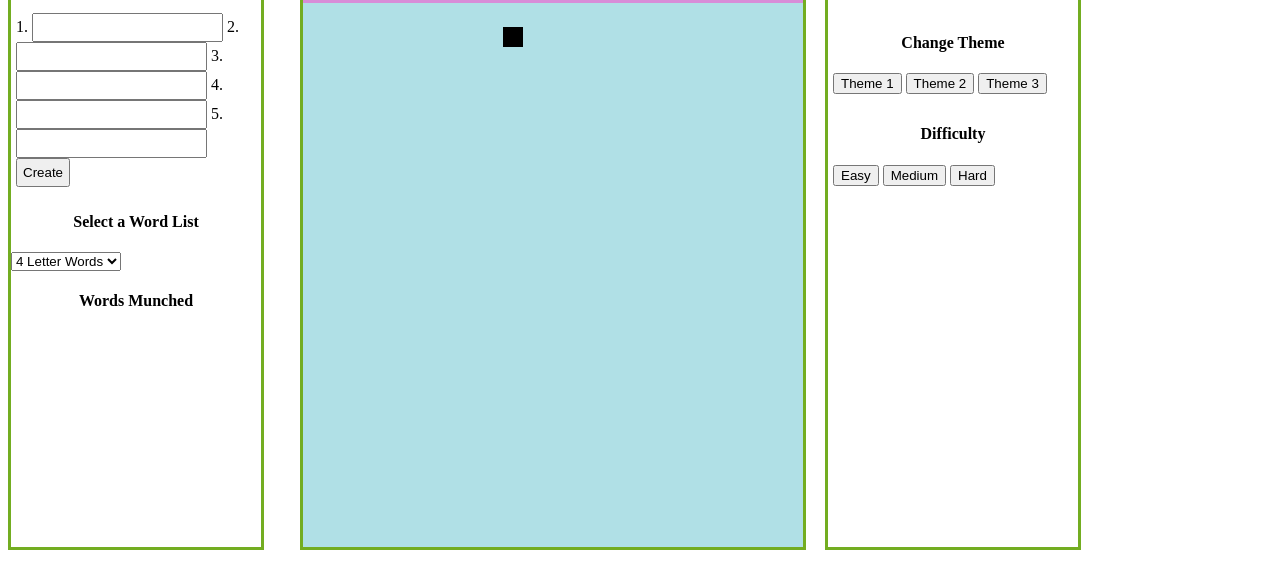
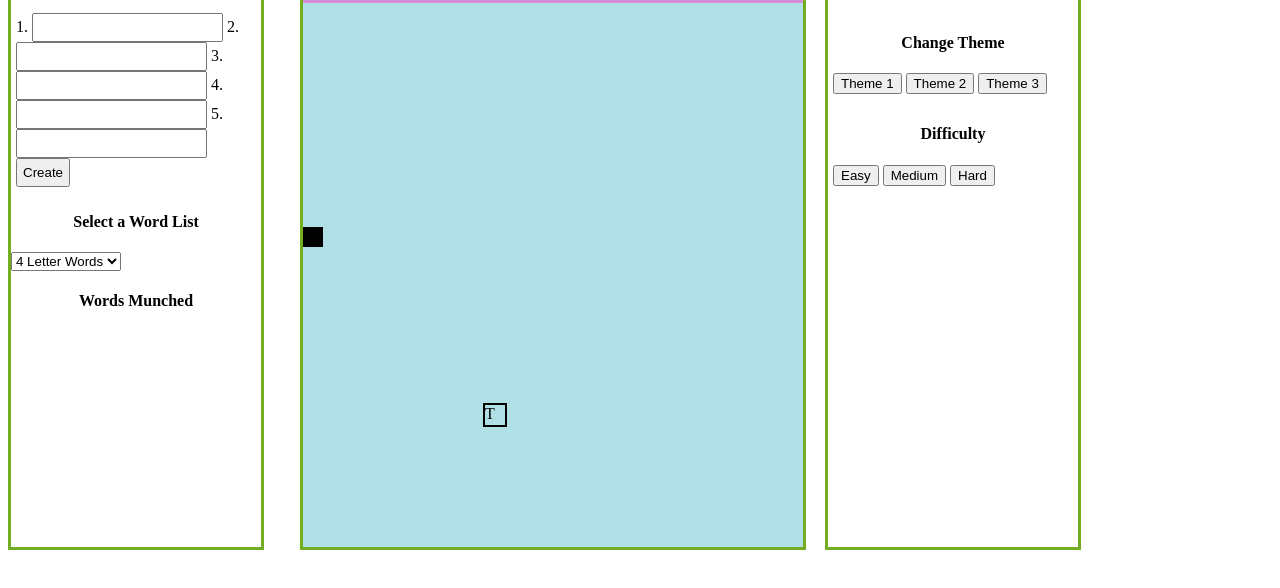
Before and after one commit to asherscott/Word-Muncher, a plain HTML site: page index.html in a window 1280 px wide. Shown: the part 116-704 px from the top of the page. Drawn offline with Linux system fonts and the light colour scheme.

Commit message:
random spawn for character tiles done

```diff
--- a/index.html
+++ b/index.html
@@ -1,7 +1,7 @@
 <!DOCTYPE html>
 <html>
     <head>
-        <title>my header</title>
+        <title>Word Muncher</title>
         <link rel="stylesheet" href="style.css">
         <script defer rel="js" src="index.js"></script>
     </head>
--- a/index.js
+++ b/index.js
@@ -1,6 +1,7 @@
 // Global variables here
 const snake     = document.querySelector('#snake')
 const gamespace = document.querySelector(`#gamespace`)
+const testChar = 'T'
 
 let intervalId;
 let keyTarget;
@@ -8,12 +9,11 @@ let keyTarget;
 
 // Object because objects as passed parameters vs nums allow for
 // more dynamic stuff. (had trouble creating move() with nums)
-const snakePos = {
-    x: 200,
-    y: 500,
-}
+const snakePos = {x: 0, y: 300}
 const size = 20
 const intervalSpeed = 100
+
+const bounds = {left: 0, right: 480, top: 520, bottom: 0}
 
 
 // Initializes snake position and size
@@ -31,6 +31,7 @@ moveSnake(intervalSpeed)
 
 function moveSnake(speed) {
 
+    spawnTile(testChar)
 
     document.addEventListener('keydown', (event) => {
         switch(event.key) {
@@ -65,6 +66,10 @@ function move(snakeCoordinate, windowAxis, movePositive) {
 
 
     // Controls the border behavior
+    // if the snake is against the border AND trying to go outside
+    // then stop movement
+
+    // TODO: make hardcoded conditionals work with "bounds"
     if(snakePos.x === 480 && windowAxis === 'left') {
         clearInterval(intervalId)
     }else if(snakePos.x === 0 && windowAxis === 'left') {
@@ -74,6 +79,12 @@ function move(snakeCoordinate, windowAxis, movePositive) {
     }else if(snakePos.y === 0 && windowAxis === 'bottom') {
         clearInterval(intervalId)
     }
+
+
+// munchTile()
+// if (snake location === charTile location)
+    // munchTile()
+    // snakeLength()
 }
 
 
@@ -99,3 +110,28 @@ function moveInterval(snakeCoordinate, windowAxis, moveRighty, speed) {
 //     snake.style.backgroundColor = "pink";
 //     setTimeout(() => snake.style.backgroundColor = "black",500);
 //  }
+
+
+
+
+
+
+// TODO: (spawn location !== snake location)
+function spawnTile(char) {
+    // generates a random number between 0 and gamebounds, that is divisable by snake size (spawns on grid)
+    let randSpawn = (range) => (Math.floor(Math.random() * (range / size + 1))) * size
+
+    // creates div, sets id and text
+    const charTile = document.createElement('div')
+    charTile.id = 'charTile'
+    charTile.textContent = char
+    // set div dimensions
+    charTile.style.width  = size + 'px'
+    charTile.style.height = size + 'px'
+    // set div coordinates to random x/y and display on DOM
+    charTile.style.left   = randSpawn(bounds.right) + 'px'
+    charTile.style.bottom = randSpawn(bounds.top) + 'px'
+
+    // console.log(randSpawn(bounds.right), randSpawn(bounds.top), charTile)
+    gamespace.append(charTile)
+}
--- a/style.css
+++ b/style.css
@@ -81,3 +81,7 @@ input {
     position: absolute;
     border: 3px solid #73AD21;
 }
+#charTile {
+    border: 2px solid black;
+    position: absolute;
+}
```
